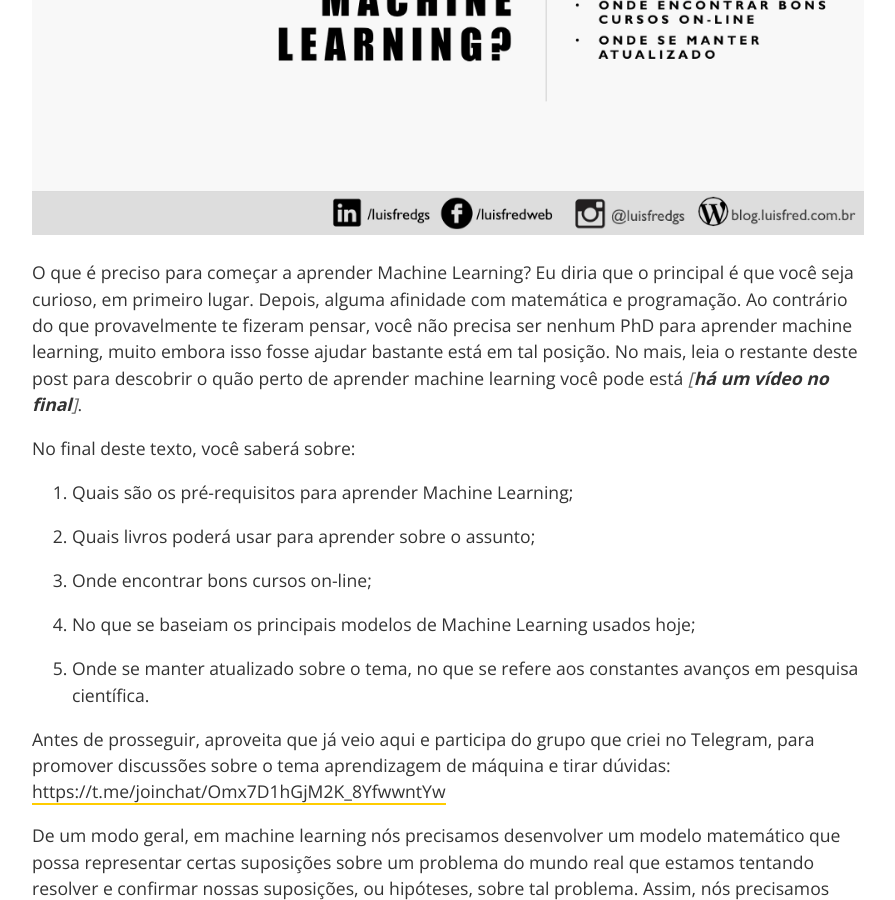
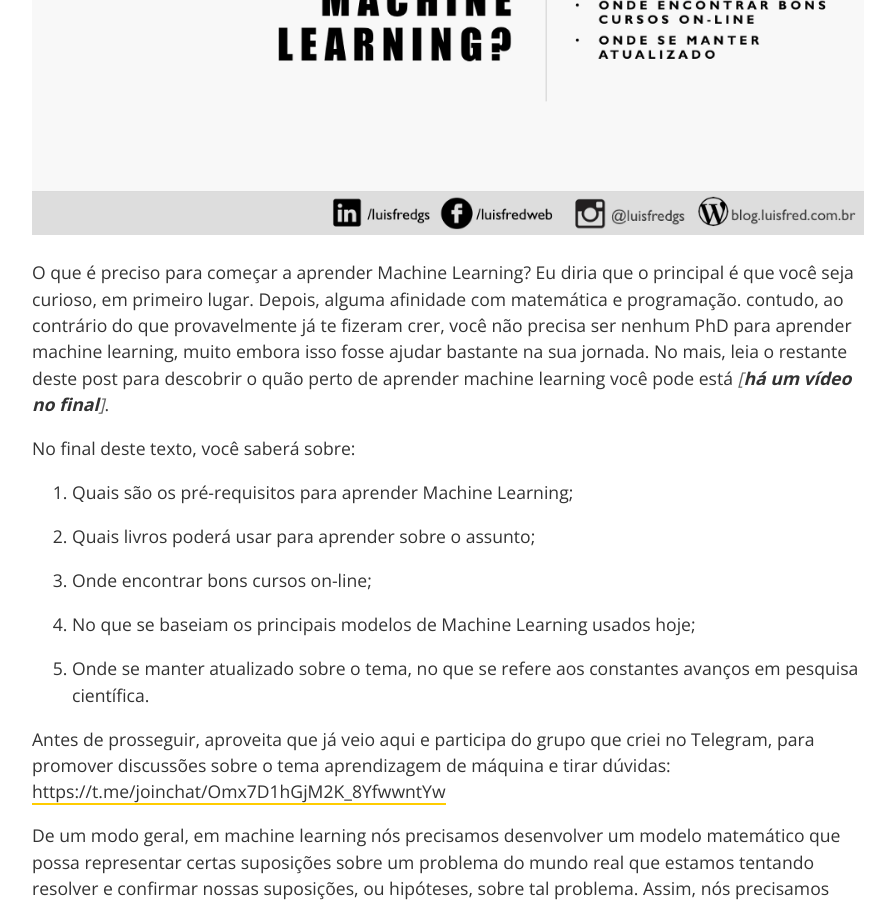
Before and after one commit to luisfredgs/luisfredgs.github.io, a Jekyll site: the page built from _posts/2018-01-18-dicas-para-aprender-machine-learning.md, in a window 1280 px wide and 900 px high, scrolled down 875 px. Shown: the whole window, without its empty margins (192-1087 px from the left). Built offline with Jekyll 4.4.1, drawn with Linux system fonts in a browser that asks for light colours; comment, search, counter and statistics services are not loaded.

Commit message:
Update 2018-01-18-dicas-para-aprender-machine-learning.md

```diff
--- a/_posts/2018-01-18-dicas-para-aprender-machine-learning.md
+++ b/_posts/2018-01-18-dicas-para-aprender-machine-learning.md
@@ -10,7 +10,7 @@
 
 ![](/assets/img/dicas-para-aprender-machine-learning.png)
 
-O que é preciso para começar a aprender Machine Learning? Eu diria que o principal é que você seja curioso, em primeiro lugar. Depois, alguma afinidade com matemática e programação. Ao contrário do que provavelmente te fizeram pensar, você não precisa ser nenhum PhD para aprender machine learning, muito embora isso fosse ajudar bastante está em tal posição. No mais, leia o restante deste post para descobrir o quão perto de aprender machine learning você pode está *[**há um vídeo no final**]*.
+O que é preciso para começar a aprender Machine Learning? Eu diria que o principal é que você seja curioso, em primeiro lugar. Depois, alguma afinidade com matemática e programação. contudo, ao contrário do que provavelmente já te fizeram crer, você não precisa ser nenhum PhD para aprender machine learning, muito embora isso fosse ajudar bastante na sua jornada. No mais, leia o restante deste post para descobrir o quão perto de aprender machine learning você pode está *[**há um vídeo no final**]*.
 
 No final deste texto, você saberá sobre:
 
```
